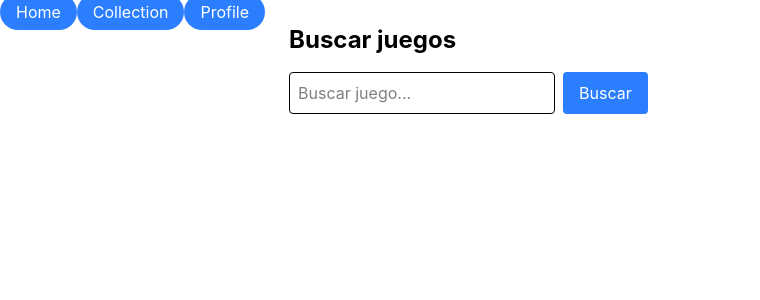
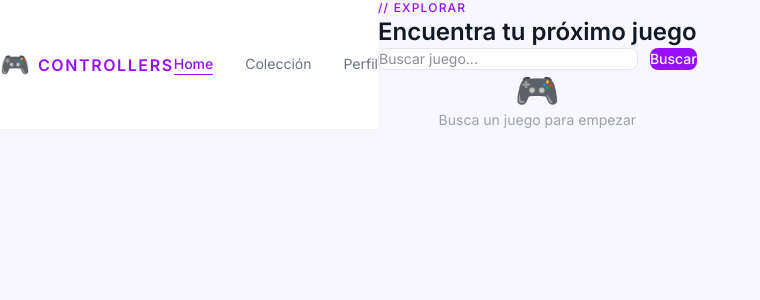
Before and after one commit to enriquemr17/CONTROLLERS-APP, a React (Vite) app in the folder APP-CORNER/: page / in a window 1280 px wide. Shown: the top 300 px of the page, without its empty margins (0-760 px from the left). Built offline with nearby package versions, Linux system fonts and the light colour scheme.

Commit message:
feat: nuevo diseño HomePage, GameCard y Navbar

```diff
--- a/APP-CORNER/index.html
+++ b/APP-CORNER/index.html
@@ -10,4 +10,5 @@
     <div id="root"></div>
     <script type="module" src="/src/main.tsx"></script>
   </body>
+  <link href="https://fonts.googleapis.com/css2?family=Inter:wght@400;500;600;700&display=swap" rel="stylesheet">
 </html>
--- a/APP-CORNER/src/components/GameCard.tsx
+++ b/APP-CORNER/src/components/GameCard.tsx
@@ -1,49 +1,51 @@
-
-import StatusBadge, {type Estado} from "./StatusBadge";
-import { Link } from "react-router-dom";
-
+import StatusBadge, { type Estado } from "./StatusBadge"
 
 interface GameCardProps {
-    id: string;
-    title: string;
-    platform: string;
-    status: Estado;
-    portada?: string; // En TypeScript las URLS de imágenes se manejan como strings
-    hoursPlayed?: number;
-    onDelete: (id:string) => void;
-    onEdit: (id: string) => void;
+  id: string
+  title: string
+  platform: string
+  status: Estado
+  portada?: string
+  hoursPlayed?: number
+  onDelete: (id: string) => void
+  onEdit: (id: string) => void
 }
 
-function GameCard ({ id, title, platform, status, portada, hoursPlayed, onDelete, onEdit}: GameCardProps) {
-
+function GameCard({ id, title, platform, status, portada, hoursPlayed, onDelete, onEdit }: GameCardProps) {
   return (
-  <div className="bg-white rounded-xl shadow hover:shadow-lg transition p-4">
-
-    <img
-      src={portada}
-      alt={title}
-      className="w-full h-40 object-cover rounded-lg mb-3"
-    />
-
-    <h3 className="font-bold text-lg">{title}</h3>
-    <p className="text-gray-500 text-sm">{platform}</p>
-    <p className="text-gray-500 text-sm">{hoursPlayed} horas</p>
+    <div className="bg-white rounded-xl border border-gray-100 shadow-sm hover:shadow-md transition-shadow duration-200 overflow-hidden w-56">
+      <div className="h-36 bg-gradient-to-br from-purple-900 to-indigo-900 flex items-center justify-center relative">
+        {portada
+          ? <img src={portada} alt={title} className="w-full h-full object-cover" />
+          : <span className="text-4xl opacity-40">🎮</span>
+        }
+        <div className="absolute top-2 left-2 bg-black bg-opacity-60 text-white text-xs px-2 py-0.5 rounded font-medium">
+          {platform}
+        </div>
+      </div>
+      <div className="p-3">
+        <h3 className="font-semibold text-sm text-gray-900 mb-1 truncate">{title}</h3>
+        <div className="flex items-center justify-between mb-2">
           <StatusBadge estado={status} />
-
-    <div className="flex gap-2 mt-3">
-
+          <span className="text-xs text-gray-400">{hoursPlayed}h</span>
+        </div>
+        <div className="flex gap-2">
           <button
-      onClick={()=> onEdit(id)}
-      className="bg-yellow-500 text-white px-3 py-1 rounded">Editar</button>
-
+            onClick={() => onEdit(id)}
+            className="flex-1 text-xs py-1 rounded border border-purple-200 text-purple-600 hover:bg-purple-50 transition-colors"
+          >
+            Editar
+          </button>
           <button
             onClick={() => onDelete(id)}
-        className="bg-red-500 text-white px-3 py-1 rounded">Eliminar</button>
+            className="flex-1 text-xs py-1 rounded border border-red-200 text-red-500 hover:bg-red-50 transition-colors"
+          >
+            Eliminar
+          </button>
         </div>
-
       </div>
-);
-
+    </div>
+  )
 }
 
 export default GameCard
--- a/APP-CORNER/src/components/NavBar.tsx
+++ b/APP-CORNER/src/components/NavBar.tsx
@@ -1,17 +1,23 @@
-import { Link } from "react-router-dom";
+import { NavLink } from 'react-router-dom'
 
-function NavBar () {
+function NavBar() {
+  const linkBase = "text-sm transition-colors duration-200"
+  const linkActive = `${linkBase} text-purple-600 font-medium border-b border-purple-600 pb-0.5`
+  const linkInactive = `${linkBase} text-gray-500 hover:text-purple-500`
 
-    const linkClases = "bg-blue-500 text-white px-4 py-2 rounded-full"
-
-    return (
-        <nav className="flex-gap-2 flex-wrap">
-            <Link className = {linkClases} to = "/">Home</Link>
-            <Link className = {linkClases} to = "/collection">Collection</Link>
-            <Link className = {linkClases} to = "/profile">Profile</Link>
-        </nav>
-    )
+  return (
+    <nav className="flex items-center justify-between px-8 py-4 bg-white border-b border-gray-100 sticky top-0 z-10">
+      <div className="flex items-center gap-2">
+        <span className="text-2xl">🎮</span>
+        <span className="text-base font-semibold tracking-widest text-purple-600">CONTROLLERS</span>
+      </div>
+      <div className="flex gap-8">
+        <NavLink to="/" className={({ isActive }) => isActive ? linkActive : linkInactive}>Home</NavLink>
+        <NavLink to="/coleccion" className={({ isActive }) => isActive ? linkActive : linkInactive}>Colección</NavLink>
+        <NavLink to="/perfil" className={({ isActive }) => isActive ? linkActive : linkInactive}>Perfil</NavLink>
+      </div>
+    </nav>
+  )
 }
 
-
 export default NavBar
--- a/APP-CORNER/src/index.css
+++ b/APP-CORNER/src/index.css
@@ -1 +1,13 @@
 @import "tailwindcss";
+
+* {
+  box-sizing: border-box;
+  margin: 0;
+  padding: 0;
+}
+
+body {
+  background-color: #f8f7ff;
+  color: #1a1a2e;
+  font-family: 'Inter', sans-serif;
+}
--- a/APP-CORNER/src/pages/HomePage.tsx
+++ b/APP-CORNER/src/pages/HomePage.tsx
@@ -1,27 +1,21 @@
-import { useState } from "react";
-import { searchGames, addGame } from "../api/gamesApi";
+import { useState } from "react"
+import { searchGames, addGame } from "../api/gamesApi"
 
 function HomePage() {
-  const [query, setQuery] = useState("");
-  const [games, setGames] = useState<any[]>([]);
-  const [loading, setLoading] = useState(false);
+  const [query, setQuery] = useState("")
+  const [games, setGames] = useState<any[]>([])
+  const [loading, setLoading] = useState(false)
 
   async function handleSearch() {
-    console.log("BOTON BUSCAR FUNCIONA");
-
-    if (!query.trim()) return;
-
+    if (!query.trim()) return
     try {
-      setLoading(true);
-
-      const data = await searchGames(query);
-      setGames(data.results);
-
-
+      setLoading(true)
+      const data = await searchGames(query)
+      setGames(data.results)
     } catch (error) {
-      console.error("Error buscando juegos", error);
+      console.error("Error buscando juegos", error)
     } finally {
-      setLoading(false);
+      setLoading(false)
     }
   }
 
@@ -29,67 +23,80 @@ function HomePage() {
     try {
       await addGame({
         title: game.name,
-        platform: game.platforms?.[0]?. platform?.name || "Unknow",
+        platform: game.platforms?.[0]?.platform?.name || "Unknown",
         status: "pending",
         portada: game.background_image,
         hoursPlayed: 0
-      });
-
-      alert("Juego añadido correctamente");
+      })
+      alert("¡Juego añadido a tu colección!")
     } catch (error) {
-      console.error("Error añadiendo juego", error);
+      console.error("Error añadiendo juego", error)
     }
   }
 
   return (
-  <div className="p-6">
+    <div className="max-w-6xl mx-auto px-8 py-8">
+      <p className="text-xs font-medium text-purple-600 tracking-widest uppercase mb-1">// Explorar</p>
+      <h1 className="text-2xl font-semibold text-gray-900 mb-6">Encuentra tu próximo juego</h1>
 
-    <h1 className="text-2xl font-bold mb-4">
-      Buscar juegos
-    </h1>
-
-    <div className="flex gap-2 mb-6">
+      <div className="flex gap-3 mb-8">
         <input
-        className="border p-2 rounded w-full"
+          className="flex-1 bg-white border border-gray-200 rounded-lg px-4 py-2.5 text-sm focus:outline-none focus:border-purple-400"
           value={query}
           onChange={(e) => setQuery(e.target.value)}
+          onKeyDown={(e) => e.key === "Enter" && handleSearch()}
           placeholder="Buscar juego..."
         />
-
         <button
-        className="bg-blue-500 text-white px-4 py-2 rounded"
+          className="bg-purple-600 text-white px-6 py-2.5 rounded-lg text-sm font-medium hover:bg-purple-700 transition-colors"
           onClick={handleSearch}
         >
-        Buscar
+          {loading ? "Buscando..." : "Buscar"}
         </button>
       </div>
 
+      {games.length > 0 && (
         <div className="grid grid-cols-2 md:grid-cols-3 lg:grid-cols-4 gap-4">
           {games.map((game: any) => (
-        <div key={game.id} className="border rounded-lg p-2">
-
+            <div key={game.id} className="bg-white rounded-xl border border-gray-100 shadow-sm hover:shadow-md transition-shadow overflow-hidden">
+              <div className="relative">
                 <img
                   src={game.background_image}
-            className="w-full h-40 object-cover rounded"
+                  alt={game.name}
+                  className="w-full h-36 object-cover"
                 />
-
-          <h3 className="font-semibold mt-2">
-            {game.name}
-          </h3>
-
+                <div className="absolute top-2 left-2 bg-black bg-opacity-60 text-white text-xs px-2 py-0.5 rounded font-medium">
+                  {game.platforms?.[0]?.platform?.name || "Unknown"}
+                </div>
+                {game.rating > 0 && (
+                  <div className="absolute top-2 right-2 bg-black bg-opacity-60 text-yellow-400 text-xs px-2 py-0.5 rounded font-medium">
+                    ★ {game.rating.toFixed(1)}
+                  </div>
+                )}
+              </div>
+              <div className="p-3">
+                <h3 className="font-semibold text-sm text-gray-900 mb-1 truncate">{game.name}</h3>
+                <p className="text-xs text-gray-400 mb-3">{game.genres?.[0]?.name || ""}</p>
                 <button
-            className="mt-2 bg-green-500 text-white px-3 py-1 rounded"
+                  className="w-full text-xs py-1.5 rounded-lg bg-purple-50 text-purple-600 border border-purple-200 hover:bg-purple-100 transition-colors font-medium"
                   onClick={() => handleAddGame(game)}
                 >
-            Añadir
+                  + Añadir a colección
                 </button>
-
+              </div>
             </div>
           ))}
         </div>
+      )}
 
+      {games.length === 0 && !loading && (
+        <div className="text-center py-20 text-gray-400">
+          <p className="text-4xl mb-4">🎮</p>
+          <p className="text-sm">Busca un juego para empezar</p>
         </div>
-);
+      )}
+    </div>
+  )
 }
 
-export default HomePage;
+export default HomePage
```
Lines whose indentation alone changed are shown as unchanged.
